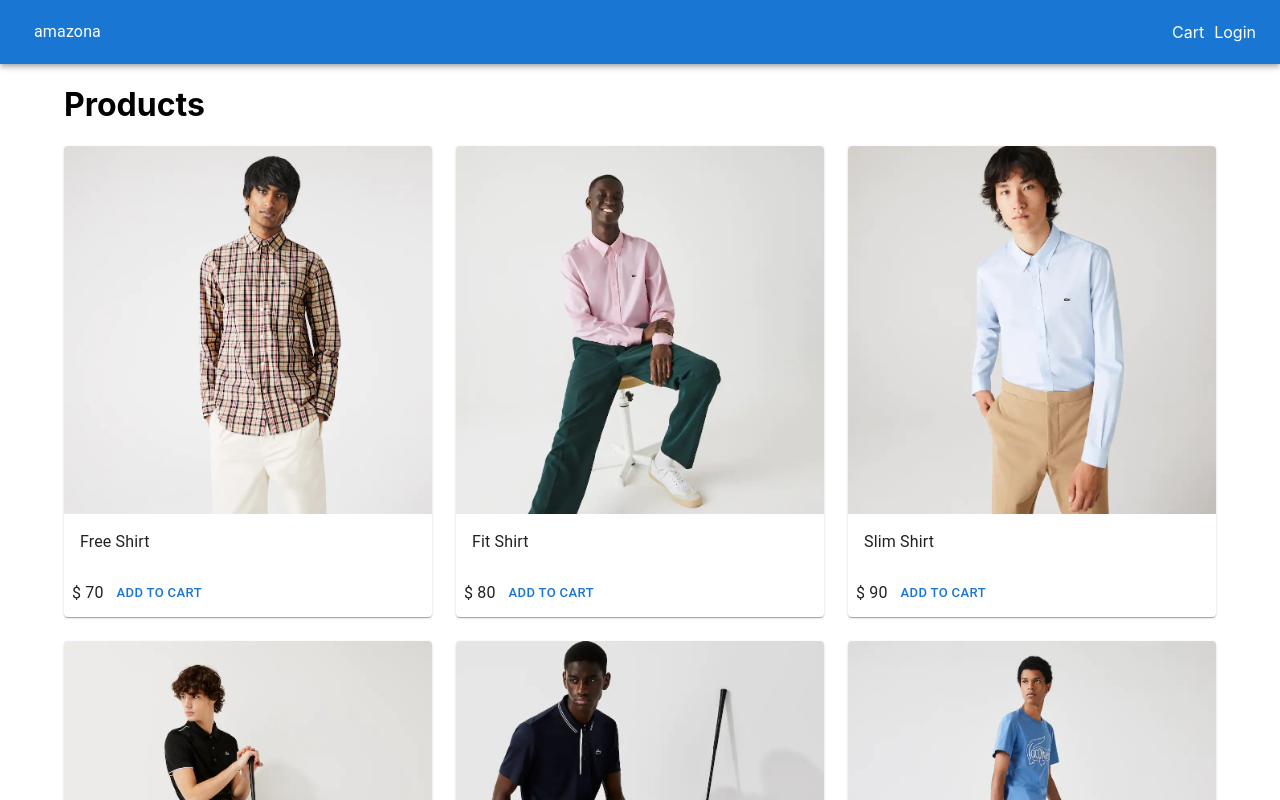
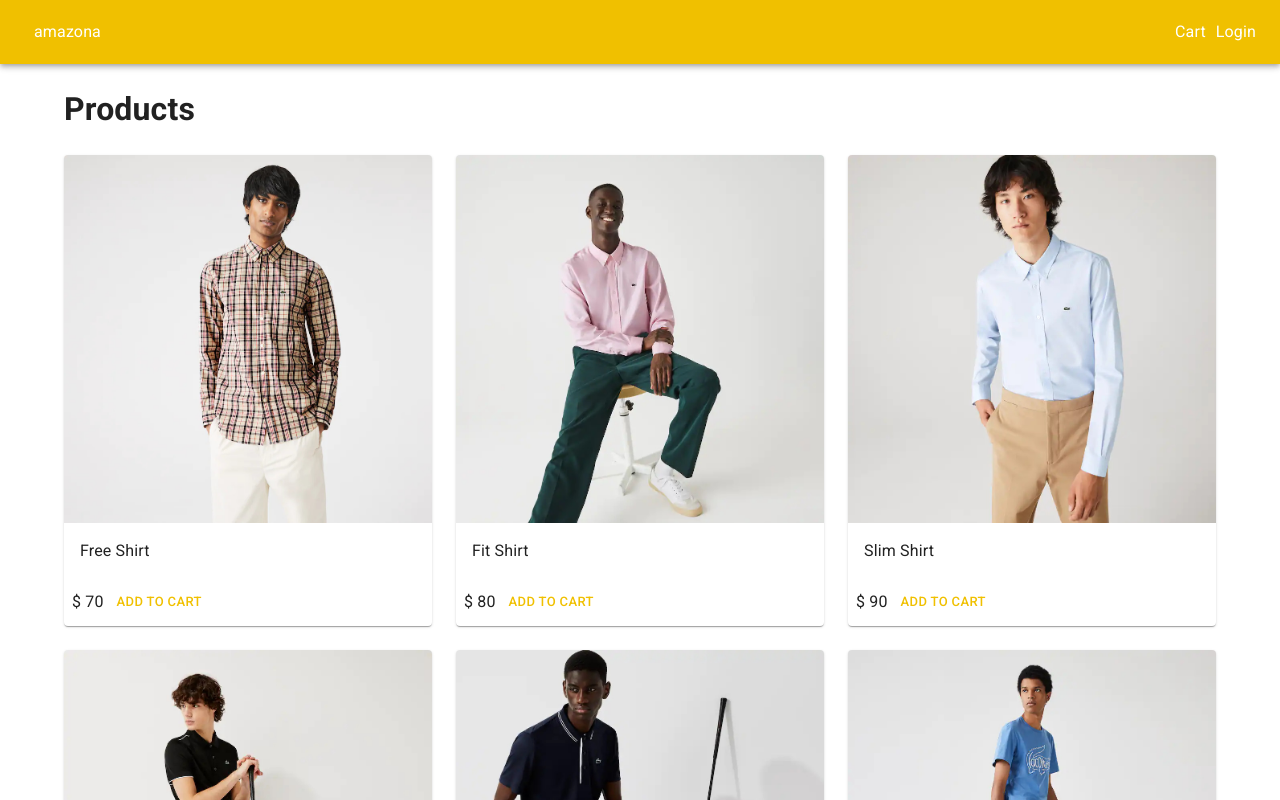
Before and after one commit to Yakushin103/next_test, a Next.js app: page / in a window 1280 px wide. Shown: the top 800 px of the page. Built offline with nearby package versions, Linux system fonts and the light colour scheme.

Commit message:
Added theme in project

```diff
--- a/components/Layout.js
+++ b/components/Layout.js
@@ -1,6 +1,8 @@
 import Head from 'next/head'
 import NextLink from 'next/link'
 
+import { createTheme, ThemeProvider } from '@mui/material/styles'
+import CssBaseline from '@mui/material/CssBaseline'
 import AppBar from '@mui/material/AppBar'
 import Toolbar from '@mui/material/Toolbar'
 import Typography from '@mui/material/Typography'
@@ -10,6 +12,32 @@
 import { useStyles } from '../utils/styles'
 
 export default function Layout({ title, description, children }) {
+  const theme = createTheme({
+    typography: {
+      h1: {
+        fontSize: '1.6rem',
+        fontWeight: 400,
+        margin: '1rem 0'
+      },
+      h2: {
+        fontSize: '1.4rem',
+        fontWeight: 400,
+        margin: '1rem 0'
+      },
+      body1: {
+        fontWeight: 'normal',
+      }
+    },
+    palette: {
+      type: 'light',
+      primary: {
+        main: '#f0c000'
+      },
+      secondary: {
+        main: '#208080'
+      }
+    }
+  })
   const classes = useStyles()
 
   return (
@@ -24,6 +52,8 @@
         }
       </Head>
 
+      <ThemeProvider theme={theme}>
+        <CssBaseline />
         <AppBar position="static" className={classes.navbar}>
           <Toolbar>
             <NextLink href="/" passHref>
@@ -57,6 +87,7 @@
             All rights reserved. Next Amazona.
           </Typography>
         </footer>
+      </ThemeProvider>
     </div>
   )
 }
--- a/pages/_document.js
+++ b/pages/_document.js
@@ -7,7 +7,12 @@
   render() {
     return (
       <Html lang="en">
-        <Head></Head>
+        <Head>
+          <link
+            rel="styleSheet"
+            href="https://fonts.googleapis.com/css?family=Roboto:300,400,500,700&display=swap"
+          />
+        </Head>
 
         <body>
           <Main />
--- a/pages/product/[slug].js
+++ b/pages/product/[slug].js
@@ -52,7 +52,7 @@
         <Grid item md={3} xs={12}>
           <List>
             <ListItem>
-              <Typography component="h1">
+              <Typography component="h1" variant="h1">
                 {product.name}
               </Typography>
             </ListItem>
```
Lines whose indentation alone changed are shown as unchanged.
